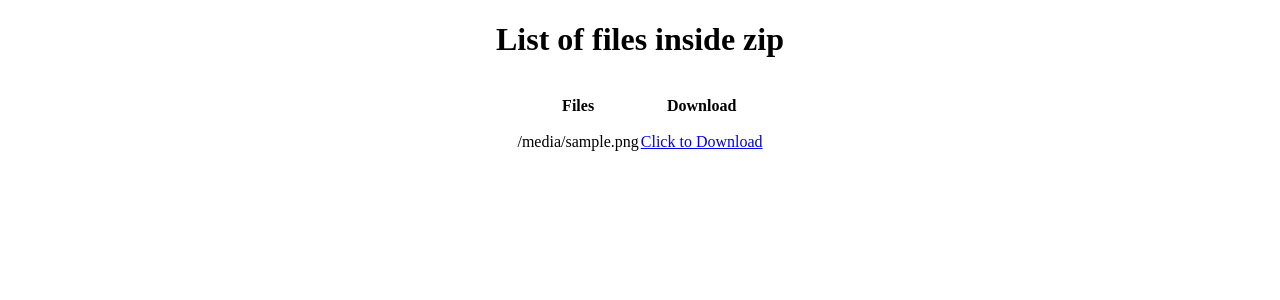
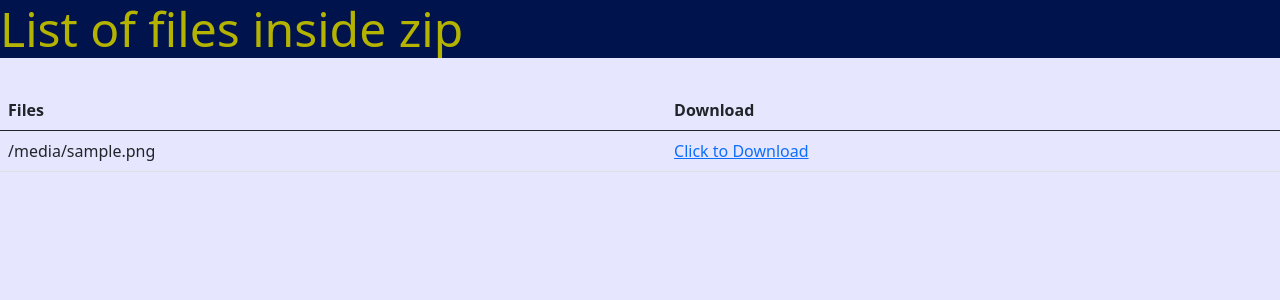
Before and after one commit to Nirav-Khanpara/Internship, a Flask app: template Assignment-2/templates/showunzippedfiles.html in a window 1280 px wide. Shown: the top 300 px of the page. Run offline with Flask 2, Linux system fonts and the light colour scheme; the template is opened without the code that fills it: most values are stand-ins (such as "Sample title", 1, 10 or a date in 2020).

Commit message:
Update showunzippedfiles.html

```diff
--- a/Assignment-2/templates/showunzippedfiles.html
+++ b/Assignment-2/templates/showunzippedfiles.html
@@ -1,23 +1,15 @@
-<!DOCTYPE html>
-<html lang="en">
-<head>
-    <meta charset="UTF-8">
-    <title>Unzipped Files</title>
-    <style>
-        h1{
-        text-align:center;
-        }
-        table {
-        border-collapse:separate;
-        border-spacing: 0 1em;
-        }
+{% extends 'base.html' %}
 
-    </style>
-</head>
-<body>
-    <h1>List of files inside zip</h1>
-    <center>
-    <table>
+{% block title %}
+    <title>Extracted Files</title>
+{% endblock %}
+
+{% block h1 %}
+    <h1 class="display-5">List of files inside zip</h1>
+{% endblock %}
+
+{% block data %}
+<table class="table table-hover">
     <thead>
         <tr>
             <th>Files</th>
@@ -33,6 +25,4 @@
     {% endfor %}
     </tbody>
 </table>
-    </center>
-</body>
-</html>
+{% endblock %}
```
Lines whose indentation alone changed are shown as unchanged.
